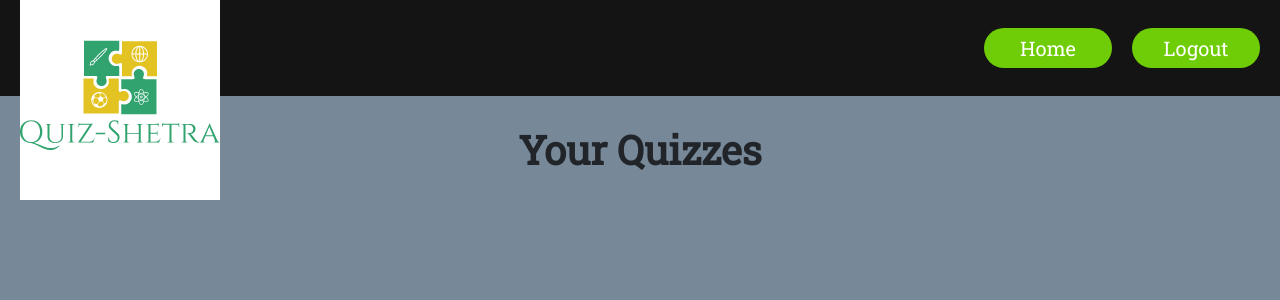
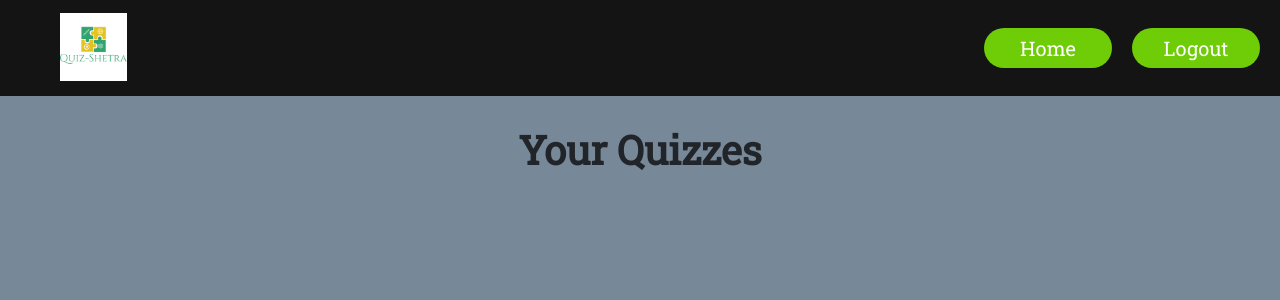
Before and after one commit to Deepak-Kumar201/tally_techpirates, a React (Create React App) app: page /yourforms in a window 1280 px wide. Shown: the top 300 px of the page. Built offline with nearby package versions, Linux system fonts and the light colour scheme; a web font is replaced by a local one.

Commit message:
Statistics improved

```diff
--- a/src/Components/Formdetails/QuesStatic.jsx
+++ b/src/Components/Formdetails/QuesStatic.jsx
@@ -64,7 +64,7 @@ export default function QuesStatic({formQue}) {
                                                             { title: 'Wrong', value: elem.wrong, color: 'red' },
                                                         ]}
                                                         style={{width:"200px", fontSize:"10px", color :'white'}}
-                                                        label={({ dataEntry }) => dataEntry.title}
+                                                        // label={({ dataEntry }) => dataEntry.title}
                                                     />
                                                 )
                                             }
--- a/src/Components/Formdetails/Styles/QuesStatic.css
+++ b/src/Components/Formdetails/Styles/QuesStatic.css
@@ -10,7 +10,7 @@
 
 }
 .quesstatic-accor:hover{
-    transform: scale(1.05);
+    /* transform: scale(1.05); */
     /* box-shadow: 2px 3px 3px lightgray; */
 
 }
--- a/src/Components/Styles/YourForms.css
+++ b/src/Components/Styles/YourForms.css
@@ -34,6 +34,11 @@
     font-family: 'Playfair Display', serif;
     cursor: pointer;
 }
+.forms-page-quiz-logo{
+    height: 70%;
+    padding-left: 40px;
+}
+
 .forms-page-username
 {
     color: #6fcd07;
--- a/src/Components/YourForms.jsx
+++ b/src/Components/YourForms.jsx
@@ -16,7 +16,7 @@ export default function YourForms() {
         <div className='forms-page'>
             <div id="forms-page-header">
                 <div className="forms-page-logo">
-                    <img src={Logo} alt = "Quiz-Shetra logo" className="front-page-quiz-logo"/>
+                    <img src={Logo} alt = "Quiz-Shetra logo" className="forms-page-quiz-logo"/>
                 </div>
                 <div className="forms-page-homeLog">
                     <div className="forms-page-logbtn">
```
